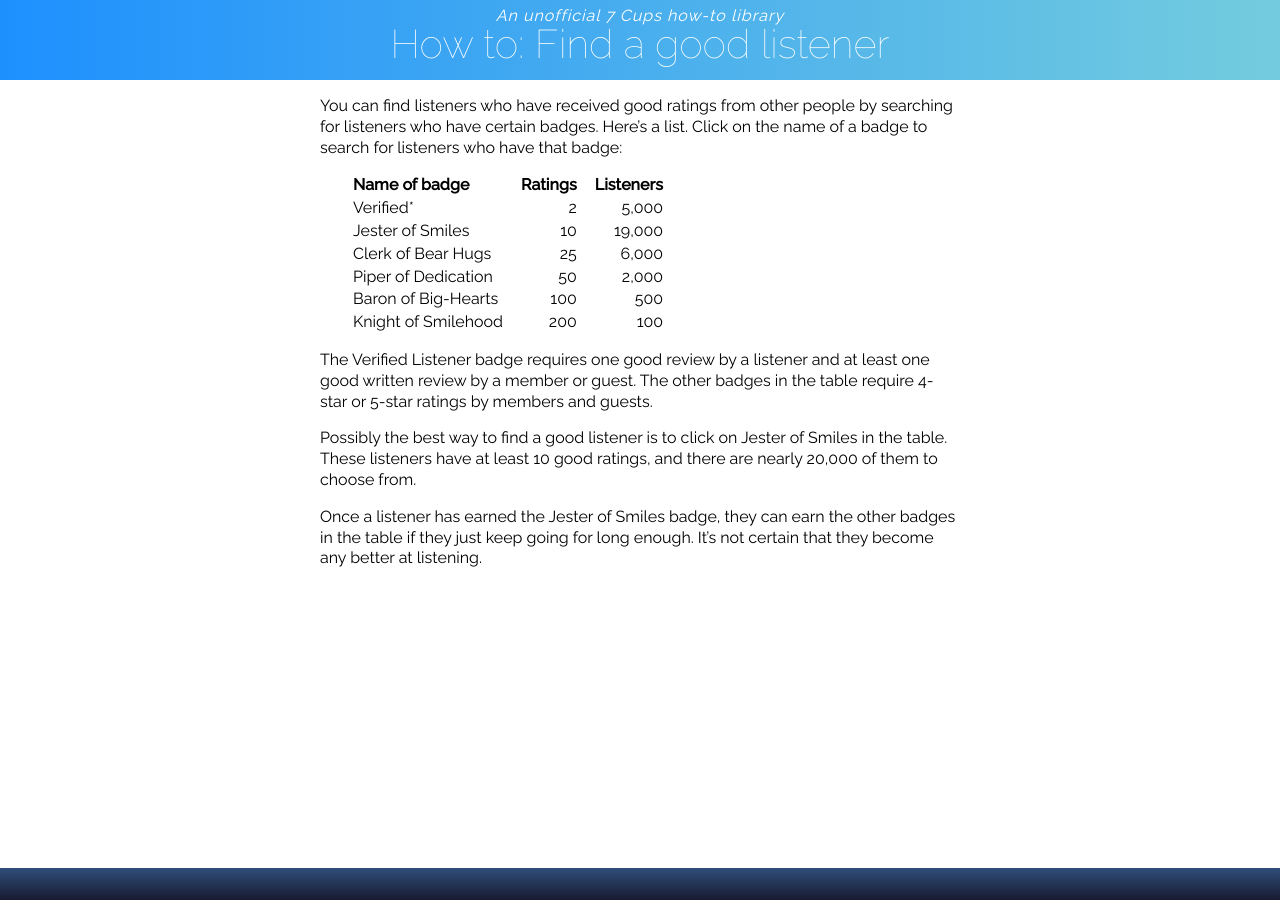
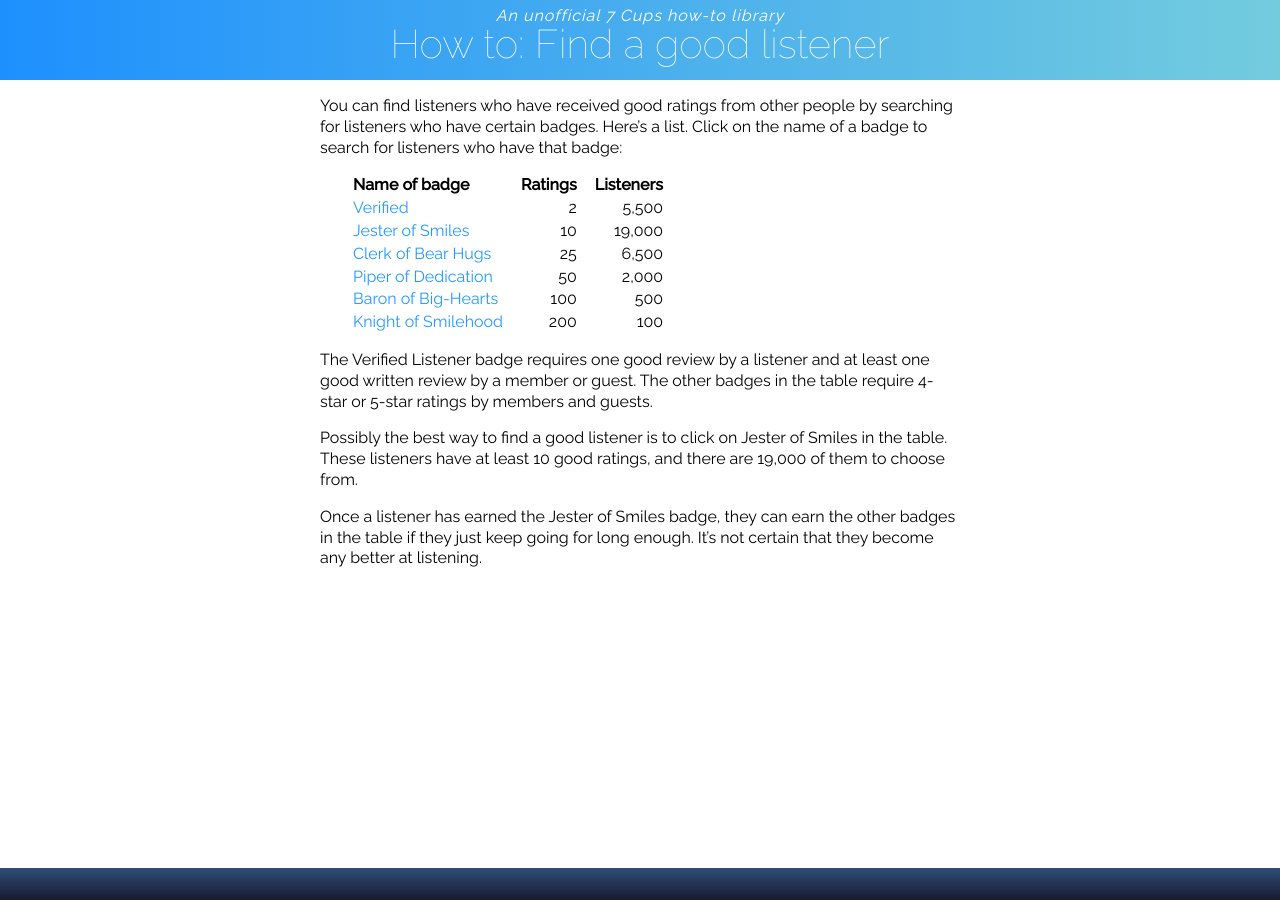
Before and after one commit to RarelyCharlie/rarelycharlie.github.io, a Jekyll site: the page built from howto/find-listener.md, in a window 1280 px wide and 900 px high. Built offline with Jekyll 4.4.1, drawn with Linux system fonts in a browser that asks for light colours.

Commit message:
add links

```diff
--- a/howto/find-listener.md
+++ b/howto/find-listener.md
@@ -6,14 +6,14 @@ You can find listeners who have received good ratings from other people by searc
 for listeners who have certain badges. Here's a list. Click on the name of a badge to
 search for listeners who have that badge:
 
-| Name of badge       | Ratings | Listeners |
-|:--------------------|--------:|----------:|
-| Verified\*          | 2       | 5,000     |
-| Jester of Smiles    | 10      | 19,000    |
-| Clerk of Bear Hugs  | 25      | 6,000     |
-| Piper of Dedication | 50      | 2,000     |
-| Baron of Big-Hearts | 100     | 500       |
-| Knight of Smilehood | 200     | 100       |
+| Name of badge                                                          | Ratings | Listeners |
+|:-----------------------------------------------------------------------|--------:|----------:|
+| [Verified](https://www.7cups.com/BrowseListeners/?badge=121)           | 2       | 5,500     |
+| [Jester of Smiles](https://www.7cups.com/BrowseListeners/?badge=65)    | 10      | 19,000    |
+| [Clerk of Bear Hugs](https://www.7cups.com/BrowseListeners/?badge=66)  | 25      | 6,500     |
+| [Piper of Dedication](https://www.7cups.com/BrowseListeners/?badge=67) | 50      | 2,000     |
+| [Baron of Big-Hearts](https://www.7cups.com/BrowseListeners/?badge=68) | 100     | 500       |
+| [Knight of Smilehood](https://www.7cups.com/BrowseListeners/?badge=69) | 200     | 100       |
 
 
 The Verified Listener badge requires one good review by a listener and at least one good
@@ -21,7 +21,7 @@ written review by a member or guest. The other badges in the table require 4-sta
 5-star ratings by members and guests.
 
 Possibly the best way to find a good listener is to click on Jester of Smiles in the
-table. These listeners have at least 10 good ratings, and there are nearly 20,000 of them
+table. These listeners have at least 10 good ratings, and there are 19,000 of them
 to choose from.
 
 Once a listener has earned the Jester of Smiles badge, they can earn the other badges in
```
